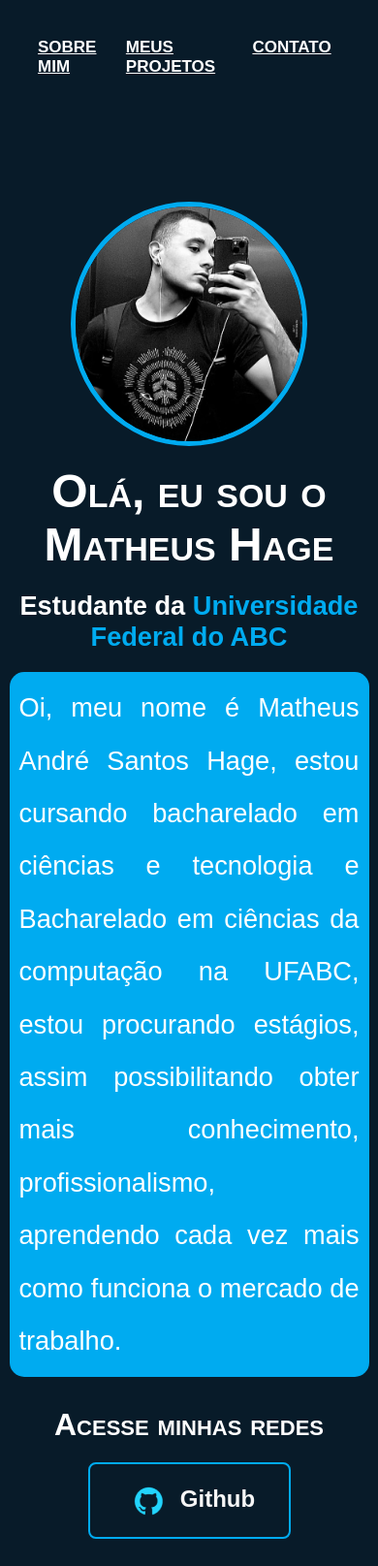
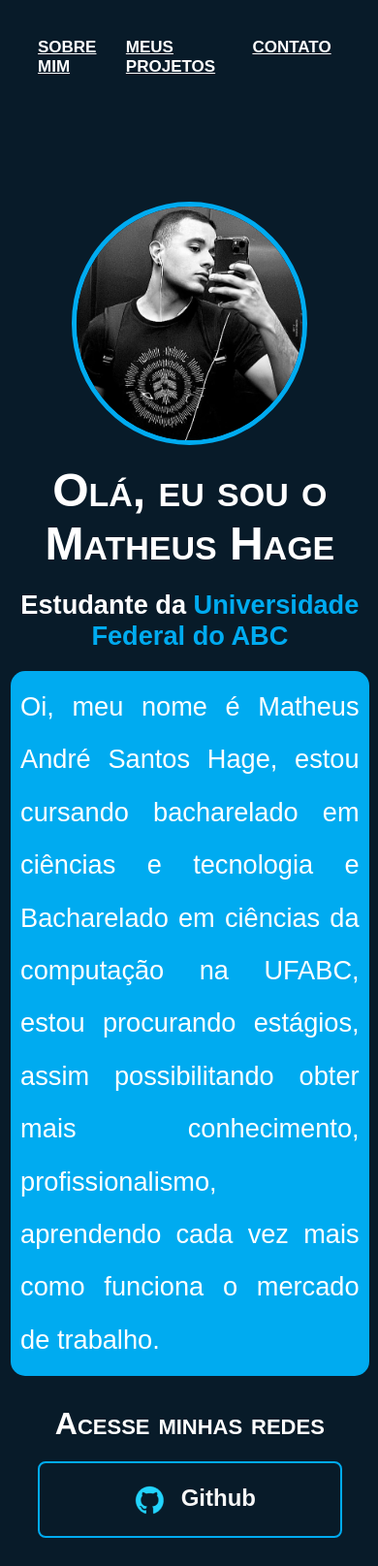
Before and after one commit to hagemath/Portifolio_completo, a plain HTML site: page index.html in a window 390 px wide. Shown: the top 1615 px of the page at 97% size. Drawn offline with Linux system fonts and the light colour scheme; files whose address does not match are found by name.

Commit message:
responsividade arrumada

```diff
--- a/style/style.css
+++ b/style/style.css
@@ -46,10 +46,12 @@ body{
 }
 
 main{
+    max-width: 100%;
+    min-width: 200px;
     color: white;
     margin-top: 60px;
     margin-bottom: 110px;
-    padding-left: 10px;
+    padding-left: 3%;
     display: flex;
     justify-content: space;
     gap: 20%;
@@ -91,6 +93,8 @@ strong{
 
 .apresentacao-sobre-mim{
     background-color: var(--color2);
+    max-width: 700px;
+    min-width: 300px;
     color: white;
     font-weight: 400;
     padding: 10px;
@@ -103,7 +107,8 @@ strong{
 }
 
 .foto-minha {
-    margin-top: 2%;
+    margin-top: 100px;
+    margin-right: 10px;
     border-radius: 50%;
     width: 30%;
     height: 30%;
@@ -133,7 +138,7 @@ strong{
     display: flex;
     justify-content: center;
     gap: 16px;
-    width: 50%;
+    width: 300px;
     border: 2px solid var(--color2);
     text-align: center;
     border-radius: 8px;
@@ -200,4 +205,8 @@ footer{
     .titulo-secundario{
         text-align: center;
     }
+
+    footer{
+        height: 30px ;
+    }
 }
```
